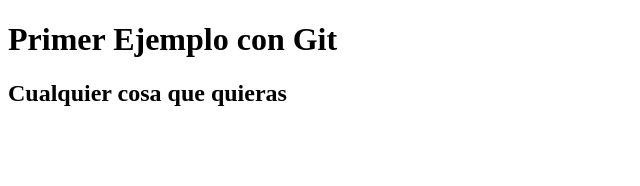
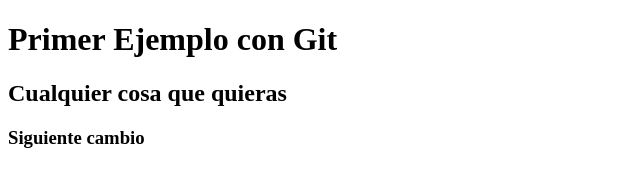
Before and after one commit to gabo1624/clase_git, a plain HTML site: page index.html in a window 1280 px wide. Shown: the whole page, without its empty margins (0-640 px from the left). Drawn offline with Linux system fonts and the light colour scheme.

Commit message:
mi segundo commit

```diff
--- a/index.html
+++ b/index.html
@@ -9,5 +9,6 @@
 <body>
     <h1>Primer Ejemplo con Git</h1>
     <h2> Cualquier cosa que quieras</h2>
+    <h3> Siguiente cambio</h3>
 </body>
 </html>
```
